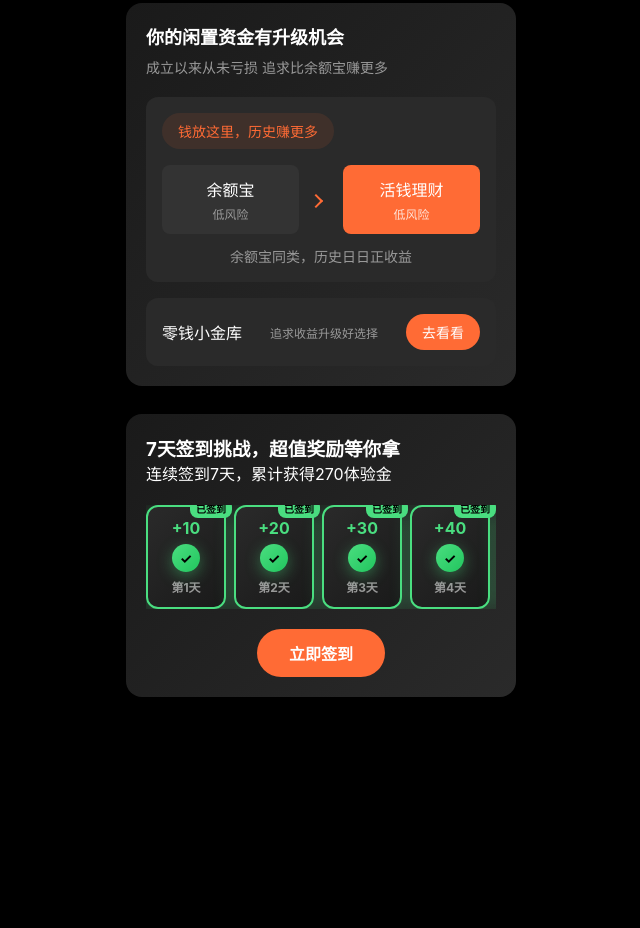
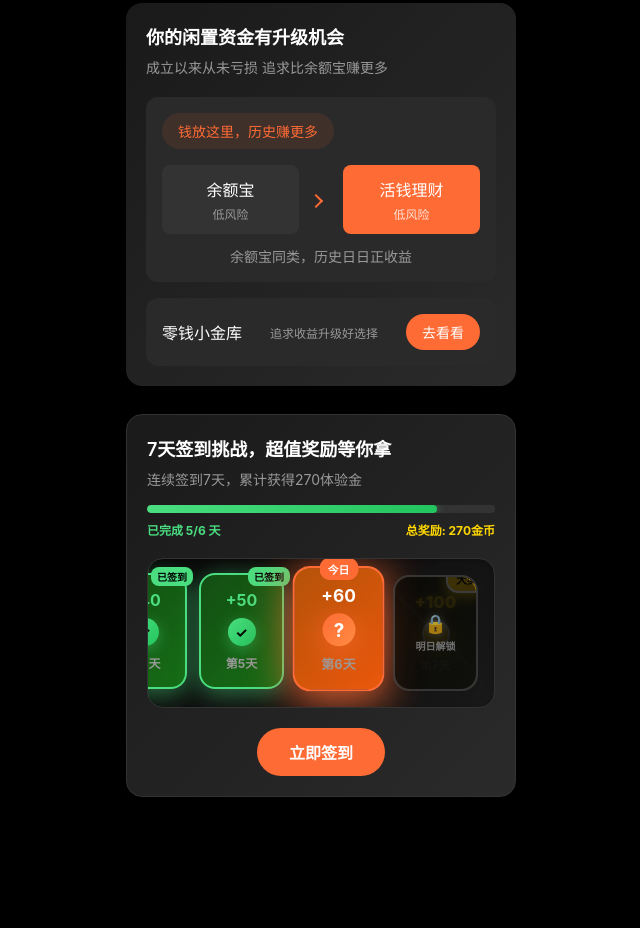
Before and after one commit to RoyLmy/yuebao-app, a website: page index.html in a window 1280 px wide. Shown: the part 1275-2203 px from the top of the page, without its empty margins (319-959 px from the left). Before the commit the page ends 2120 px from the top, so only its background shows below. Drawn offline with Linux system fonts and the light colour scheme.

Commit message:
签到模块深度优化：完美滑动体验与视觉升级
✨ 主要优化：
- 🎨 签到容器美化：渐变背景、内阴影、边框效果
- 📱 完美滑动体验：隐藏滚动条、自动定位、平滑滚动
- 🎯 签到逻辑优化：只能签第6天，第7天锁定状态
- 📊 进度系统：动态进度条，实时显示完成度
- 💎 第7天特效：锁定遮罩、金币闪烁、钻石图标
- 🌈 视觉层次：深度渐变、光影效果、动画优化
- 📐 布局精调：85px固定宽度、12px间距、居中对齐

🎪 交互体验：
- 自动滚动定位到当前可签到项
- 签到完成后进度条平滑更新
- 完成特效优化为绿色主题
- 第7天明日解锁提示

🛠 技术实现：
- CSS3动画性能优化
- 响应式设计完善
- 滚动吸附效果
- 状态管理逻辑

```diff
--- a/index.html
+++ b/index.html
@@ -244,6 +244,15 @@
                     <div class="experience-header">
                         <h3>7天签到挑战，超值奖励等你拿</h3>
                         <p>连续签到7天，累计获得270体验金</p>
+                        <div class="progress-container">
+                            <div class="progress-bar">
+                                <div class="progress-fill" id="signProgress"></div>
+                            </div>
+                            <div class="progress-text">
+                                <span id="progressText">已完成 5/6 天</span>
+                                <span class="total-reward">总奖励: 270金币</span>
+                            </div>
+                        </div>
                     </div>
                     <div class="experience-rewards horizontal-scroll">
                         <div class="daily-item signed" id="signDay1">
@@ -282,11 +291,15 @@
                             <div class="day-label">第6天</div>
                             <div class="today-label">今日</div>
                         </div>
-                        <div class="daily-item unsigned" id="signDay7">
+                        <div class="daily-item unsigned special-day" id="signDay7">
                             <div class="daily-amount">+100</div>
-                            <div class="coin-small"></div>
+                            <div class="coin-small golden-coin"></div>
                             <div class="day-label">第7天</div>
                             <div class="special-reward">大奖</div>
+                            <div class="lock-overlay">
+                                <div class="lock-icon">🔒</div>
+                                <div class="unlock-text">明日解锁</div>
+                            </div>
                         </div>
                     </div>
                     <div class="sign-btn-wrap">
@@ -527,12 +540,40 @@
         const rewards = document.querySelector('.experience-rewards');
         if (rewards) {
             rewards.style.overflowX = 'auto';
+            rewards.style.overflowY = 'hidden';
             rewards.style.display = 'flex';
-            rewards.style.gap = '8px';
+            rewards.style.gap = '12px';
             rewards.style.scrollSnapType = 'x mandatory';
-            rewards.querySelectorAll('.daily-item').forEach(item => {
-                item.style.minWidth = '80px';
+            rewards.style.scrollBehavior = 'smooth';
+            rewards.style.WebkitOverflowScrolling = 'touch';
+
+            // 隐藏滚动条但保持滚动功能
+            rewards.style.scrollbarWidth = 'none'; // Firefox
+            rewards.style.msOverflowStyle = 'none'; // IE and Edge
+
+            // 添加CSS规则隐藏Webkit滚动条
+            const style = document.createElement('style');
+            style.textContent = `
+                .experience-rewards.horizontal-scroll::-webkit-scrollbar {
+                    display: none;
+                }
+            `;
+            document.head.appendChild(style);
+
+            rewards.querySelectorAll('.daily-item').forEach((item, index) => {
+                item.style.minWidth = '85px';
                 item.style.scrollSnapAlign = 'center';
+
+                // 自动滚动到第6天（今日可签到）
+                if (index === 5) { // 第6天（索引5）
+                    setTimeout(() => {
+                        item.scrollIntoView({
+                            behavior: 'smooth',
+                            inline: 'center',
+                            block: 'nearest'
+                        });
+                    }, 500);
+                }
             });
         }
     }
@@ -541,6 +582,7 @@
     // 签到状态管理
     let currentSignDay = 6; // 当前可签到天数（第6天）
     let signedDays = [1, 2, 3, 4, 5]; // 已签到的天数
+    let maxSignDay = 6; // 最大可签到天数（第7天不能签到）
 
     // 初始化签到状态
     function initSignStatus() {
@@ -573,10 +615,10 @@
     }
 
     signBtn && signBtn.addEventListener('click', function() {
-        if (!canSign || signedDays.includes(currentSignDay)) return;
+        if (!canSign || signedDays.includes(currentSignDay) || currentSignDay > maxSignDay) return;
 
         const item = document.getElementById('signDay' + currentSignDay);
-        if (item) {
+        if (item && currentSignDay <= maxSignDay) {
             // 添加签到动画效果
             item.style.transform = 'scale(1.15)';
             item.style.transition = 'all 0.4s cubic-bezier(0.68, -0.55, 0.265, 1.55)';
@@ -608,36 +650,18 @@
 
                 // 更新状态
                 signedDays.push(currentSignDay);
-                currentSignDay++;
 
-                // 更新按钮状态
-                if (currentSignDay <= 7) {
-                    const nextItem = document.getElementById('signDay' + currentSignDay);
-                    if (nextItem && !signedDays.includes(currentSignDay)) {
-                        nextItem.classList.remove('unsigned');
-                        nextItem.classList.add('today-sign');
+                // 更新进度条
+                updateProgress();
 
-                        const nextCoin = nextItem.querySelector('.coin-small');
-                        if (nextCoin) {
-                            nextCoin.classList.add('pulse-effect');
-                        }
+                // 签到完成，第7天保持不可签到状态
+                signBtn.textContent = '6天签到完成';
+                signBtn.disabled = true;
+                signBtn.style.background = '#4ade80';
+                signBtn.style.color = '#000';
 
-                        const nextTodayLabel = document.createElement('div');
-                        nextTodayLabel.className = 'today-label';
-                        nextTodayLabel.textContent = '今日';
-                        nextItem.appendChild(nextTodayLabel);
-
-                        signBtn.textContent = '立即签到';
-                    } else {
-                        signBtn.textContent = '已完成';
-                        signBtn.disabled = true;
-                    }
-                } else {
-                    signBtn.textContent = '已完成';
-                    signBtn.disabled = true;
-                    // 显示完成特效
-                    showCompletionEffect();
-                }
+                // 显示完成特效
+                showCompletionEffect();
             }, 200);
         }
     });
@@ -647,20 +671,22 @@
         const experience = document.querySelector('.experience-section');
         if (experience) {
             const celebration = document.createElement('div');
-            celebration.innerHTML = '🎉 七日签到完成！恭喜获得所有奖励！';
+            celebration.innerHTML = '🎉 6天签到完成！明日可解锁第7天大奖！';
             celebration.style.cssText = `
                 position: absolute;
                 top: 50%;
                 left: 50%;
                 transform: translate(-50%, -50%);
-                background: linear-gradient(135deg, #ff6b35 0%, #ff8c42 100%);
+                background: linear-gradient(135deg, #4ade80 0%, #22c55e 100%);
                 color: white;
                 padding: 16px 24px;
                 border-radius: 20px;
                 font-weight: bold;
-                box-shadow: 0 8px 32px rgba(255, 107, 53, 0.5);
+                box-shadow: 0 8px 32px rgba(74, 222, 128, 0.5);
                 z-index: 1000;
                 animation: bounce 0.5s ease-out;
+                text-align: center;
+                line-height: 1.4;
             `;
             experience.style.position = 'relative';
             experience.appendChild(celebration);
@@ -669,12 +695,28 @@
                 if (celebration.parentNode) {
                     celebration.parentNode.removeChild(celebration);
                 }
-            }, 3000);
+            }, 4000);
+        }
+    }
+
+    // 更新进度条
+    function updateProgress() {
+        const progressFill = document.getElementById('signProgress');
+        const progressText = document.getElementById('progressText');
+
+        if (progressFill && progressText) {
+            const completedDays = signedDays.length;
+            const maxDays = maxSignDay;
+            const percentage = (completedDays / maxDays) * 100;
+
+            progressFill.style.width = percentage + '%';
+            progressText.textContent = `已完成 ${completedDays}/${maxDays} 天`;
         }
     }
 
     // 初始化页面时设置签到状态
     initSignStatus();
+    updateProgress();
 
     // 动态设置转出页面时间
     function updateDynamicTimes() {
--- a/style.css
+++ b/style.css
@@ -1224,41 +1224,102 @@
     padding: 20px;
     margin: 0 0 24px 0;
     box-sizing: border-box;
+    border: 1px solid #333;
+}
+
+.experience-header h3 {
+    color: #ffffff;
+    font-size: 18px;
+    margin-bottom: 8px;
+    font-weight: 600;
+}
+
+.experience-header p {
+    color: #999;
+    font-size: 14px;
+    margin-bottom: 16px;
+}
+
+.progress-container {
+    margin-bottom: 16px;
+}
+
+.progress-bar {
+    width: 100%;
+    height: 8px;
+    background: #333;
+    border-radius: 4px;
+    overflow: hidden;
+    margin-bottom: 8px;
+}
+
+.progress-fill {
+    height: 100%;
+    background: linear-gradient(90deg, #4ade80 0%, #22c55e 100%);
+    border-radius: 4px;
+    transition: width 0.6s cubic-bezier(0.4, 0, 0.2, 1);
+    width: 83.33%; /* 5/6 = 83.33% */
+    box-shadow: 0 0 8px rgba(74, 222, 128, 0.5);
+}
+
+.progress-text {
+    display: flex;
+    justify-content: space-between;
+    align-items: center;
+    font-size: 12px;
+}
+
+.progress-text span:first-child {
+    color: #4ade80;
+    font-weight: bold;
+}
+
+.total-reward {
+    color: #ffd700;
+    font-weight: bold;
 }
 
 .experience-rewards.horizontal-scroll {
     margin: 20px 0;
-    padding: 0;
+    padding: 16px;
     width: 100%;
     display: flex;
-    gap: 8px;
+    gap: 12px;
     overflow-x: auto;
     scroll-snap-type: x mandatory;
     -webkit-overflow-scrolling: touch;
+    background: linear-gradient(135deg, #0a0a0a 0%, #1a1a1a 100%);
+    border-radius: 16px;
+    border: 1px solid #333;
+    box-shadow: inset 0 2px 10px rgba(0, 0, 0, 0.3);
 }
 
 .daily-item {
     flex: 0 0 auto;
-    width: calc((100% - 48px) / 7);
-    min-width: 80px;
-    background: #1a1a1a;
-    border-radius: 12px;
-    padding: 12px 6px;
+    width: 85px;
+    min-width: 85px;
+    max-width: 85px;
+    background: linear-gradient(135deg, #2a2a2a 0%, #1a1a1a 100%);
+    border-radius: 16px;
+    padding: 16px 8px;
     scroll-snap-align: center;
     display: flex;
     flex-direction: column;
     align-items: center;
-    gap: 6px;
-    position: relative;
-    transition: all 0.3s ease;
+    gap: 8px;
+    position: relative;
+    transition: all 0.3s cubic-bezier(0.4, 0, 0.2, 1);
+    border: 2px solid transparent;
+    box-shadow: 0 4px 16px rgba(0, 0, 0, 0.2);
 }
 
 .daily-item.signed {
-    background: linear-gradient(135deg, #2a2a2a 0%, #1a1a1a 100%);
+    background: linear-gradient(135deg, #134e13 0%, #166d16 100%);
     color: #4ade80;
     font-weight: bold;
     border: 2px solid #4ade80;
-    box-shadow: 0 4px 20px rgba(74, 222, 128, 0.3);
+    box-shadow: 0 6px 24px rgba(74, 222, 128, 0.4), 0 0 20px rgba(74, 222, 128, 0.1);
+    transform: translateY(-2px);
 }
 
 .daily-item.signed .sign-status {
@@ -1274,12 +1335,13 @@
 }
 
 .daily-item.today-sign {
-    background: linear-gradient(135deg, #ff6b35 0%, #ff8c42 100%);
+    background: linear-gradient(135deg, #b45309 0%, #ea580c 100%);
     color: #ffffff;
     font-weight: bold;
     border: 2px solid #ff6b35;
-    box-shadow: 0 8px 32px rgba(255, 107, 53, 0.5);
-    transform: scale(1.05);
+    box-shadow: 0 8px 32px rgba(255, 107, 53, 0.6), 0 0 40px rgba(255, 107, 53, 0.3);
+    transform: scale(1.08) translateY(-4px);
+    animation: today-glow 2s ease-in-out infinite alternate;
 }
 
 .daily-item.today-sign .today-label {
@@ -1297,9 +1359,23 @@
 }
 
 .daily-item.unsigned {
-    background: #0a0a0a;
-    border: 1px solid #333;
-    opacity: 0.6;
+    background: linear-gradient(135deg, #0a0a0a 0%, #1a1a1a 100%);
+    border: 2px solid #333;
+    opacity: 0.7;
+    position: relative;
+    cursor: not-allowed;
+}
+
+.daily-item.unsigned::before {
+    content: '';
+    position: absolute;
+    top: 0;
+    left: 0;
+    right: 0;
+    bottom: 0;
+    background: linear-gradient(45deg, transparent 48%, rgba(68, 68, 68, 0.3) 50%, transparent 52%);
+    border-radius: 16px;
+    pointer-events: none;
 }
 
 .daily-item.unsigned .daily-amount,
@@ -1310,16 +1386,17 @@
 
 .daily-item.unsigned .special-reward {
     position: absolute;
-    top: -10px;
-    right: -10px;
+    top: -12px;
+    right: -12px;
     background: linear-gradient(135deg, #ffd700 0%, #ffb700 100%);
     color: #000;
-    font-size: 10px;
-    padding: 3px 6px;
-    border-radius: 8px;
+    font-size: 11px;
+    padding: 4px 8px;
+    border-radius: 12px;
     font-weight: bold;
     animation: sparkle 2s infinite;
-    box-shadow: 0 2px 8px rgba(255, 215, 0, 0.5);
+    box-shadow: 0 4px 12px rgba(255, 215, 0, 0.6), 0 0 20px rgba(255, 215, 0, 0.3);
+    border: 2px solid #fff;
 }
 
 /* 第7天特殊样式 */
@@ -1330,6 +1407,69 @@
 #signDay7 .daily-amount {
     color: #ffd700;
     font-weight: 900;
+    text-shadow: 0 0 8px rgba(255, 215, 0, 0.8);
+}
+
+#signDay7 .coin-small {
+    background: linear-gradient(135deg, #ffd700 0%, #ffb700 100%);
+    border: 2px solid #fff;
+    box-shadow: 0 4px 16px rgba(255, 215, 0, 0.5);
+}
+
+.coin-small.golden-coin {
+    background: linear-gradient(135deg, #ffd700 0%, #ffb700 100%);
+    border: 2px solid #fff;
+    box-shadow: 0 4px 16px rgba(255, 215, 0, 0.5);
+    animation: golden-shine 3s ease-in-out infinite;
+}
+
+.coin-small.golden-coin::after {
+    content: '💎';
+    font-size: 14px;
+}
+
+.daily-item.special-day {
+    background: linear-gradient(135deg, #1a1a0a 0%, #2a2a1a 100%);
+    border: 2px solid #444;
+    position: relative;
+    overflow: hidden;
+}
+
+.lock-overlay {
+    position: absolute;
+    top: 0;
+    left: 0;
+    right: 0;
+    bottom: 0;
+    background: rgba(0, 0, 0, 0.7);
+    display: flex;
+    flex-direction: column;
+    align-items: center;
+    justify-content: center;
+    gap: 4px;
+    border-radius: 16px;
+    z-index: 1;
+}
+
+.lock-icon {
+    font-size: 18px;
+    filter: drop-shadow(0 0 4px rgba(255, 255, 255, 0.3));
+}
+
+.unlock-text {
+    font-size: 10px;
+    color: #999;
+    font-weight: bold;
+    text-align: center;
+}
+
+@keyframes golden-shine {
+    0%, 100% {
+        box-shadow: 0 4px 16px rgba(255, 215, 0, 0.5);
+    }
+    50% {
+        box-shadow: 0 6px 24px rgba(255, 215, 0, 0.8), 0 0 20px rgba(255, 215, 0, 0.4);
+    }
 }
 
 .daily-amount {
@@ -1450,6 +1590,15 @@
     75% {
         transform: scale(1.1) rotate(-5deg);
         opacity: 0.8;
+    }
+}
+
+@keyframes today-glow {
+    0% {
+        box-shadow: 0 8px 32px rgba(255, 107, 53, 0.6), 0 0 40px rgba(255, 107, 53, 0.3);
+    }
+    100% {
+        box-shadow: 0 12px 40px rgba(255, 107, 53, 0.8), 0 0 60px rgba(255, 107, 53, 0.5);
     }
 }
 
```
